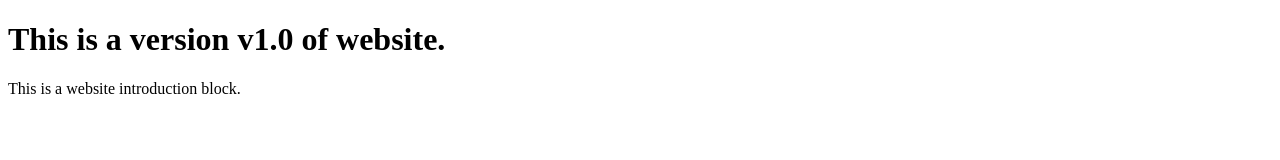
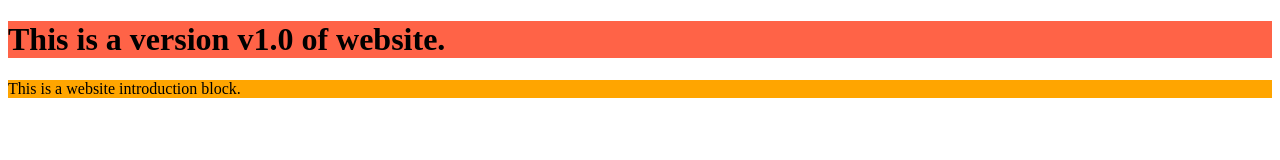
Before and after one commit to Tushank1997/Welcome_webage, a plain HTML site: page index.html in a window 1280 px wide. Drawn offline with Linux system fonts and the light colour scheme.

Commit message:
Added background color to the test in index.html file.

```diff
--- a/index.html
+++ b/index.html
@@ -5,8 +5,8 @@
 </head>
 <body>
 
-<h1>This is a version v1.0 of website.</h1>
-<p>This is a website introduction block.</p>
+<h1 style="background-color:Tomato;">This is a version v1.0 of website.</h1>
+<p style="background-color:orange;">This is a website introduction block.</p>
 
 </body>
 </html>
```
